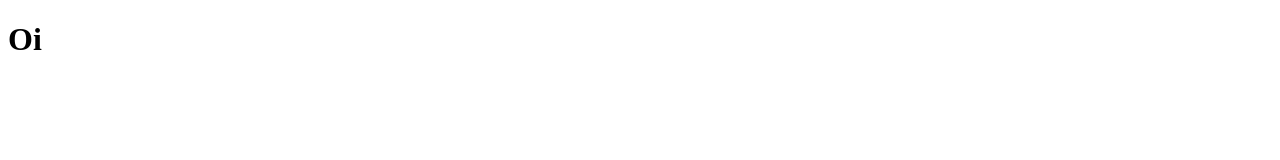
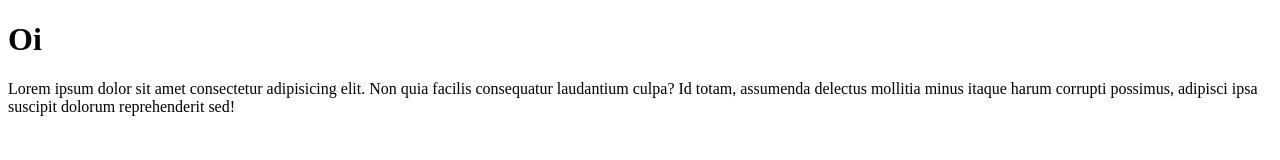
Before and after one commit to gabrielaa2009/Teste3, a plain HTML site: page index.html in a window 1280 px wide. Drawn offline with Linux system fonts and the light colour scheme.

Commit message:
add paragrafo

```diff
--- a/index.html
+++ b/index.html
@@ -7,5 +7,6 @@
 </head>
 <body>
     <h1>Oi</h1>
+    <p>Lorem ipsum dolor sit amet consectetur adipisicing elit. Non quia facilis consequatur laudantium culpa? Id totam, assumenda delectus mollitia minus itaque harum corrupti possimus, adipisci ipsa suscipit dolorum reprehenderit sed!</p>
 </body>
 </html>
```
